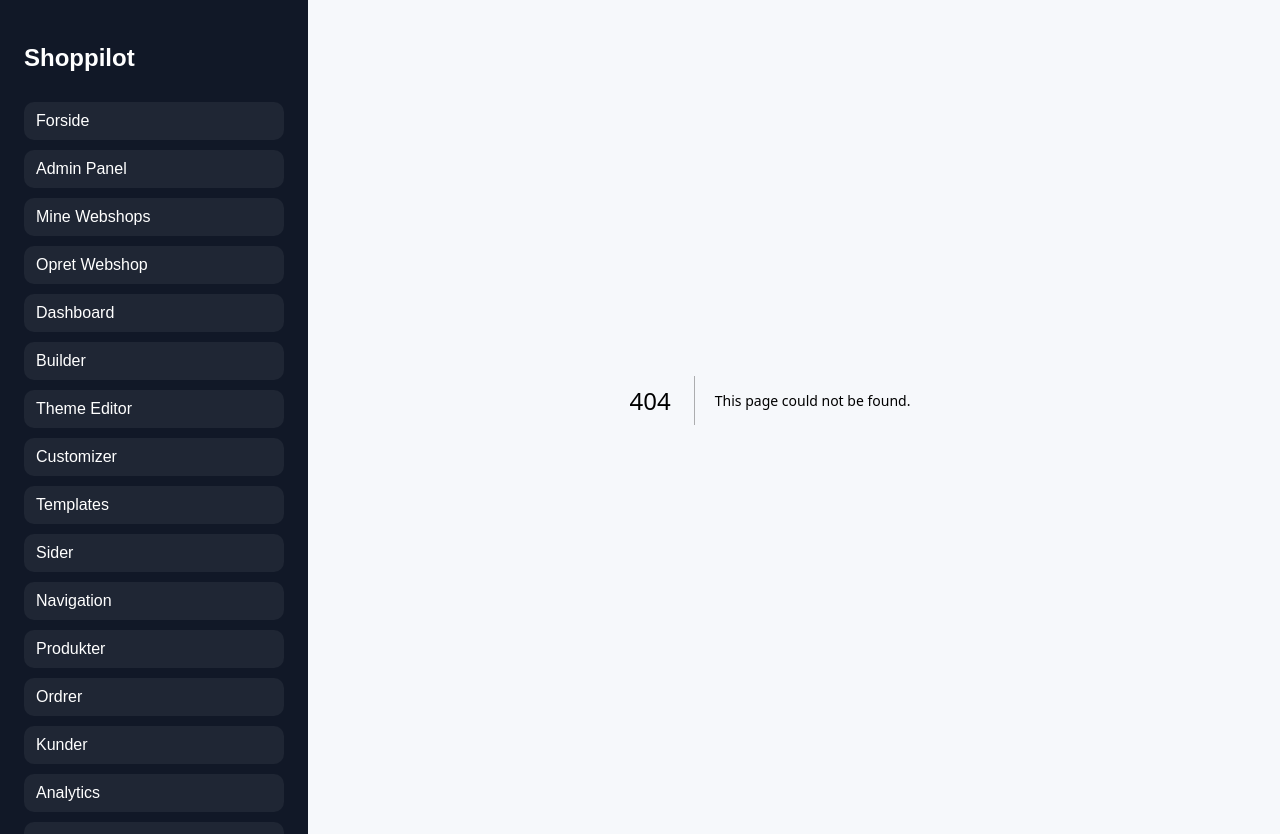
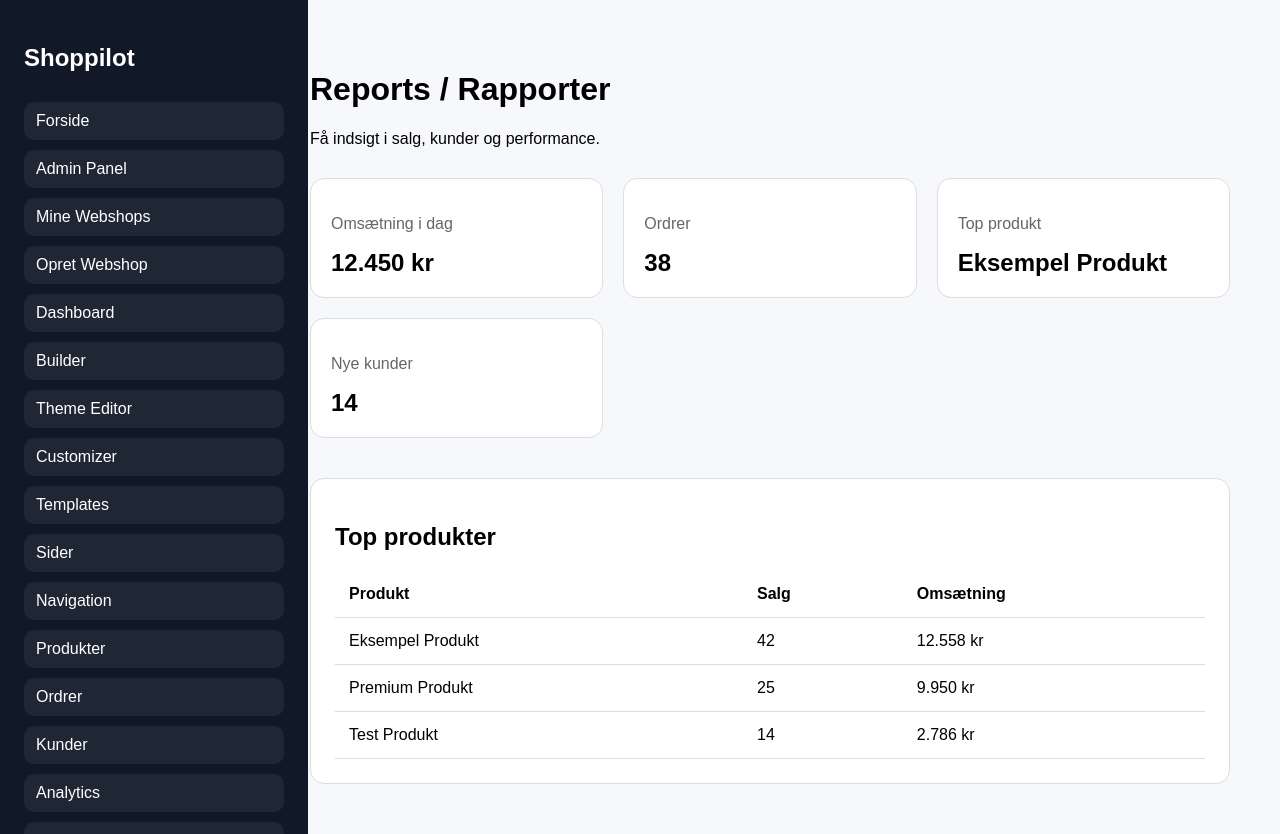
Before and after one commit to postjkhandel-ship-it/shoppilot, a Next.js app: page /reports in a window 1280 px wide. Before the commit this address had no page. Before the commit the page ends 800 px from the top, so only its background shows below. Built offline with nearby package versions, Linux system fonts and the light colour scheme.

Commit message:
Create page.js

```diff
--- /dev/null
+++ b/app/reports/page.js
@@ -0,0 +1,117 @@
+export default function Reports() {
+  const reports = [
+    {
+      title: "Omsætning i dag",
+      value: "12.450 kr"
+    },
+    {
+      title: "Ordrer",
+      value: "38"
+    },
+    {
+      title: "Top produkt",
+      value: "Eksempel Produkt"
+    },
+    {
+      title: "Nye kunder",
+      value: "14"
+    }
+  ];
+
+  const topProducts = [
+    {
+      name: "Eksempel Produkt",
+      sales: 42,
+      revenue: "12.558 kr"
+    },
+    {
+      name: "Premium Produkt",
+      sales: 25,
+      revenue: "9.950 kr"
+    },
+    {
+      name: "Test Produkt",
+      sales: 14,
+      revenue: "2.786 kr"
+    }
+  ];
+
+  return (
+    <main style={{ padding: "50px", fontFamily: "Arial" }}>
+      <h1>Reports / Rapporter</h1>
+      <p>Få indsigt i salg, kunder og performance.</p>
+
+      <div
+        style={{
+          display: "grid",
+          gridTemplateColumns: "repeat(auto-fit, minmax(220px,1fr))",
+          gap: "20px",
+          marginTop: "30px"
+        }}
+      >
+        {reports.map((report) => (
+          <div key={report.title} style={statCard}>
+            <p style={{ color: "#666" }}>
+              {report.title}
+            </p>
+
+            <h2 style={{ margin: 0 }}>
+              {report.value}
+            </h2>
+          </div>
+        ))}
+      </div>
+
+      <div style={tableBox}>
+        <h2>Top produkter</h2>
+
+        <table style={table}>
+          <thead>
+            <tr>
+              <th style={cell}>Produkt</th>
+              <th style={cell}>Salg</th>
+              <th style={cell}>Omsætning</th>
+            </tr>
+          </thead>
+
+          <tbody>
+            {topProducts.map((product) => (
+              <tr key={product.name}>
+                <td style={cell}>{product.name}</td>
+                <td style={cell}>{product.sales}</td>
+                <td style={cell}>{product.revenue}</td>
+              </tr>
+            ))}
+          </tbody>
+        </table>
+      </div>
+    </main>
+  );
+}
+
+const statCard = {
+  background: "#fff",
+  border: "1px solid #ddd",
+  borderRadius: "14px",
+  padding: "20px"
+};
+
+const tableBox = {
+  background: "#fff",
+  border: "1px solid #ddd",
+  borderRadius: "14px",
+  padding: "24px",
+  marginTop: "40px"
+};
+
+const table = {
+  width: "100%",
+  borderCollapse: "collapse",
+  marginTop: "20px"
+};
+
+const cell = {
+  padding: "14px",
+  borderBottom: "1px solid #ddd",
+  textAlign: "left"
+};
```
